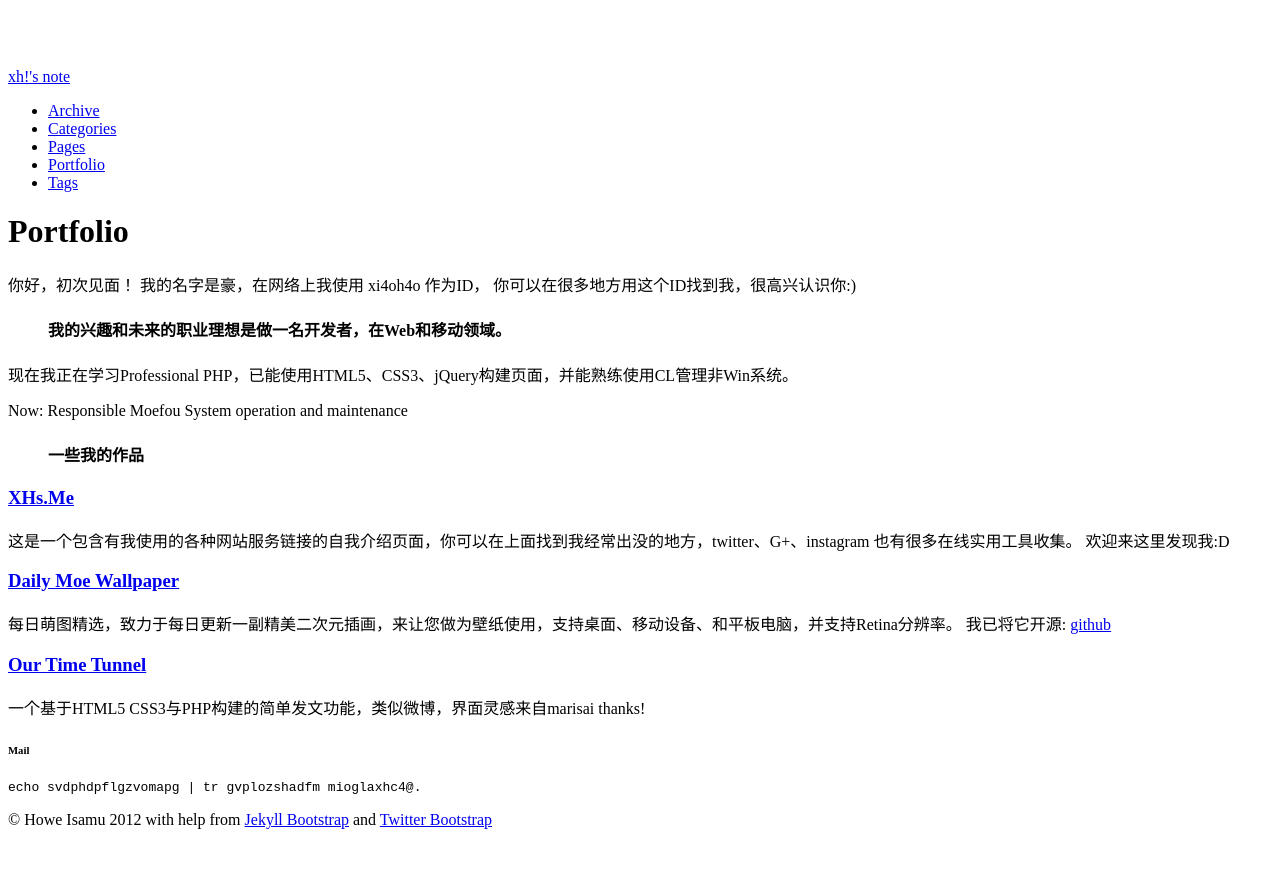
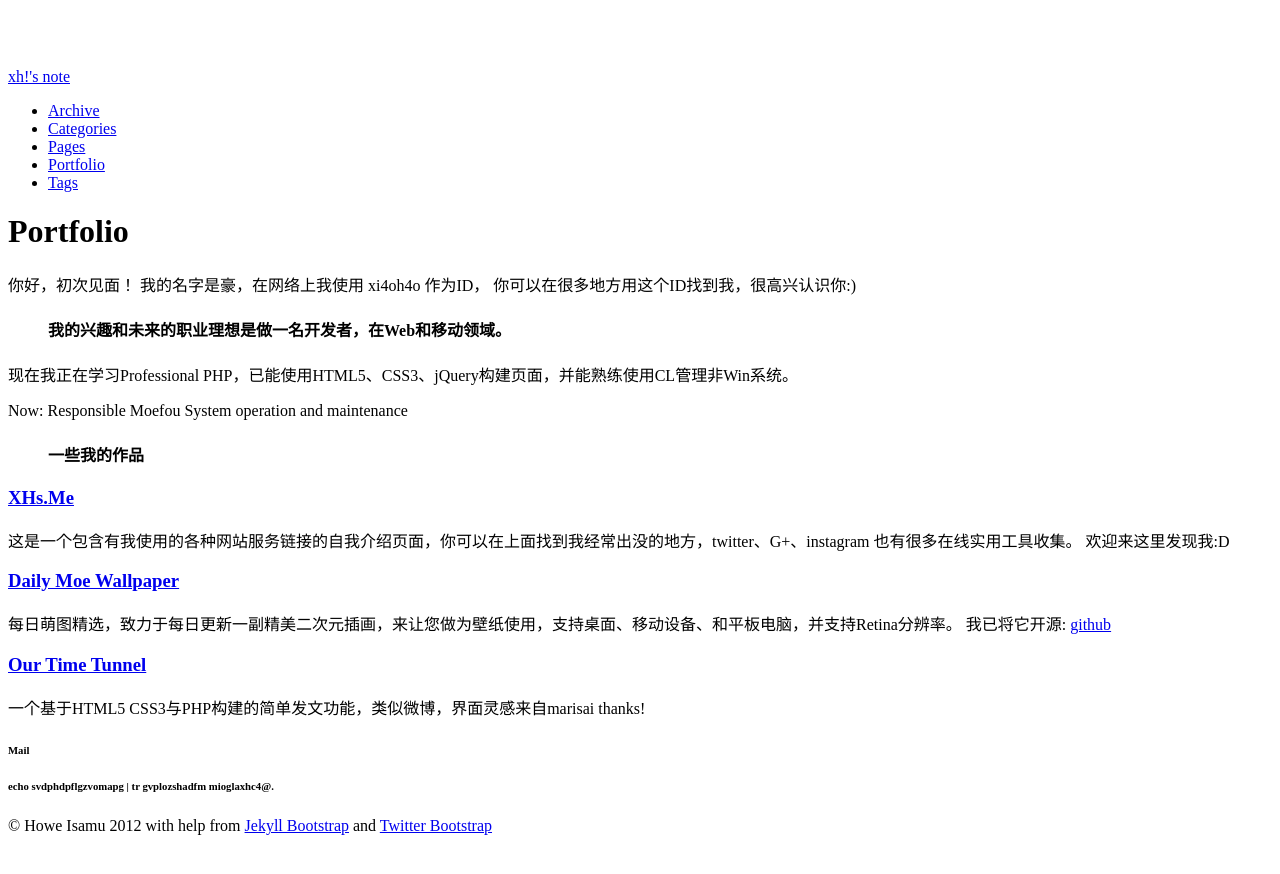
Before and after one commit to CaicnZ/old_blog, a Jekyll site: the page built from portfolio.md, in a window 1280 px wide. Shown: the top 874 px of the page. Built offline with Jekyll 4.4.1, drawn with Linux system fonts in a browser that asks for light colours; nearby versions of some CDN libraries; Markdown is read by kramdown in place of the engine named in the settings.

```diff
--- a/portfolio.md
+++ b/portfolio.md
@@ -30,4 +30,4 @@ Now: Responsible Moefou System operation and maintenance
 一个基于HTML5 CSS3与PHP构建的简单发文功能，类似微博，界面灵感来自marisai thanks!
 
 ###### Mail
-    echo svdphdpflgzvomapg | tr gvplozshadfm mioglaxhc4@.
+###### echo svdphdpflgzvomapg | tr gvplozshadfm mioglaxhc4@.
```
